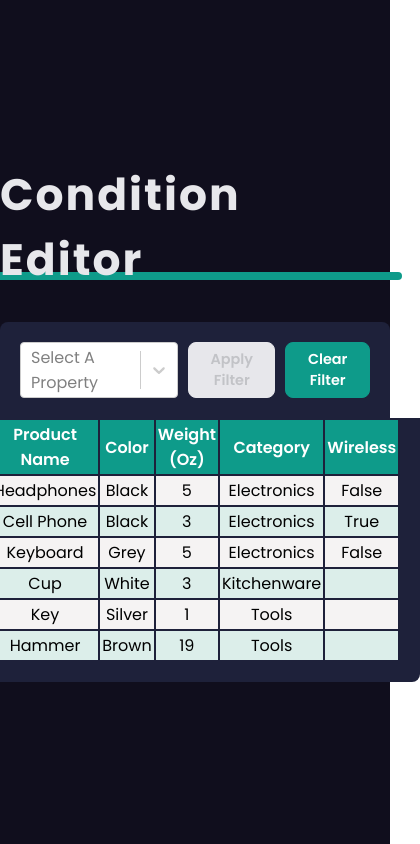
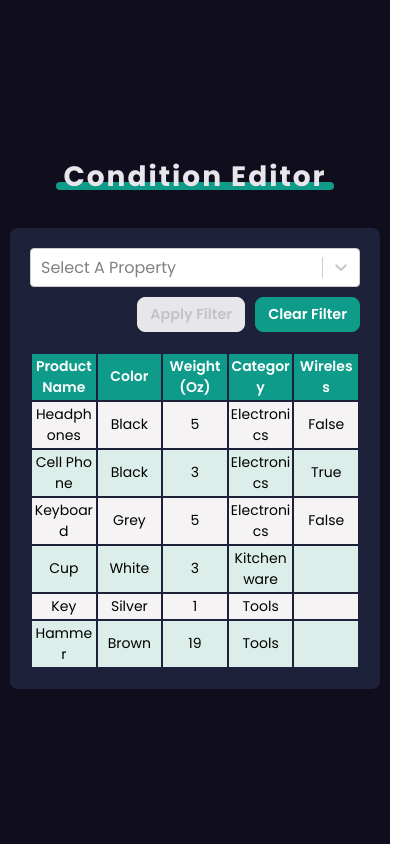
Before and after one commit to humbruno/condition-editor, a React (Vite) app: page / in a window 390 px wide. Shown: the whole page, 420 px wide, since content can reach past the window. Built offline with nearby package versions, Linux system fonts and the light colour scheme.

Commit message:
refactor: delegate duplicated calls to separate function

```diff
--- a/src/components/Filter.tsx
+++ b/src/components/Filter.tsx
@@ -34,6 +34,7 @@ const Filter = () => {
   const propertyRef = useRef(null);
   const valueSelectRef = useRef(null);
   const operatorRef = useRef(null);
+  const inputRef = useRef(null);
 
   const propertyOptions = formatPropertyToDropdownObject(properties);
   const operatorOptions = useFindPossibleOperators(propertyFilter);
@@ -54,35 +55,32 @@ const Filter = () => {
 
   const isMultiSelectInput = operatorFilter?.id === OperatorId.ANY_OF;
 
+  function clearSelect(ref: React.MutableRefObject<null>) {
+    if (!ref.current) return;
+    return ref.current.clearValue();
+  }
+
   function handlePropertyChange(e: SingleValue<PropertyOption>) {
     const selectedProperty = properties.find((prop) => prop.id === e?.id);
     setPropertyFilter(selectedProperty);
 
-    if (operatorRef.current) {
-      operatorRef.current.clearValue();
-      setOperatorFilter(undefined);
-    }
-
-    if (valueSelectRef.current) {
-      valueSelectRef.current.clearValue();
-      setFilterValue('');
-    }
+    clearSelect(operatorRef);
+    clearSelect(valueSelectRef);
+    setOperatorFilter(undefined);
+    setFilterValue('');
   }
 
   function handleOperatorChange(e: SingleValue<OperatorOption>) {
     const selectedOperator = operators.find((op) => op.id === e?.id);
     setOperatorFilter(selectedOperator);
 
-    if (valueSelectRef.current) {
-      valueSelectRef.current.clearValue();
-      setFilterValue('');
-    }
+    clearSelect(valueSelectRef);
+    if (inputRef.current) inputRef.current.value = '';
+    setFilterValue('');
   }
 
   function handleClearForm() {
-    if (!propertyRef.current) return;
-
-    propertyRef.current.clearValue();
+    clearSelect(propertyRef);
     setPropertyFilter(undefined);
     setFilterValue('');
     setOperatorFilter(undefined);
@@ -132,6 +130,7 @@ const Filter = () => {
       {shouldRenderInput &&
         (propertyFilter?.type !== PropertyType.ENUM ? (
           <input
+            ref={inputRef}
             data-testid="input"
             placeholder="Value"
             onChange={(e) => setFilterValue(e.target.value)}
--- a/src/context/FilterContext.tsx
+++ b/src/context/FilterContext.tsx
@@ -4,10 +4,14 @@ import {
   type Property,
   Product,
   EnumeratedFilterValue,
+  OperatorId,
 } from '../types';
-import { operators, products, properties } from '../store';
+import { products } from '../store';
 import validateOperator from '../validatons/validateOperator';
 import { MultiValue, SingleValue } from 'react-select';
+import findOperatorById from '../utils/findOperatorById';
+import findPropertyById from '../utils/findPropertyById';
+import findPropertyValueByPropertyId from '../utils/findPropertyValueByPropertyId';
 
 interface ContextProps {
   propertyFilter: Property | undefined;
@@ -63,15 +67,12 @@ const FilterProvider = ({ children }: { children: ReactNode }) => {
     e.preventDefault();
 
     const filtered = products.filter((product) => {
-      const property = properties.find(
-        (prop) => prop.id === propertyFilter?.id
-      );
-
-      const operator = operators.find((op) => op.id === operatorFilter?.id);
-
-      const propertyValue = product.property_values.find(
-        (value) => value.property_id === property?.id
-      );
+      const property = findPropertyById(propertyFilter?.id as number);
+      const operator = findOperatorById(operatorFilter?.id as OperatorId);
+      const propertyValue = findPropertyValueByPropertyId({
+        product,
+        propertyId: property?.id as number,
+      });
 
       if (!property || !operator) {
         return false;
--- a/src/index.css
+++ b/src/index.css
@@ -71,6 +71,7 @@ button:disabled {
   padding: 0 20px 20px 20px;
   border-bottom-left-radius: 8px;
   border-bottom-right-radius: 8px;
+  word-break: break-all;
 }
 
 th {
@@ -122,3 +123,25 @@ option {
   border: none;
   font-size: 1rem;
 }
+
+@media (max-width: 768px) {
+  main {
+    padding: 10px;
+  }
+
+  .form {
+    flex-direction: column;
+  }
+
+  h1 {
+    font-size: 1.75rem;
+  }
+
+  h1::before {
+    bottom: 8px;
+  }
+
+  .table {
+    font-size: 0.875rem;
+  }
+}
--- /dev/null
+++ b/src/utils/findPropertyById.ts
@@ -0,0 +1,5 @@
+import { properties } from '../store';
+
+export default function findPropertyById(propertyId: number) {
+  return properties.find((prop) => prop.id === propertyId);
+}
--- /dev/null
+++ b/src/utils/findPropertyValueByPropertyId.ts
@@ -0,0 +1,15 @@
+import { Product } from '../types';
+
+interface Params {
+  propertyId: number;
+  product: Product;
+}
+
+export default function findPropertyValueByPropertyId({
+  propertyId,
+  product,
+}: Params) {
+  return product.property_values.find(
+    (value) => value.property_id === propertyId
+  );
+}
```
